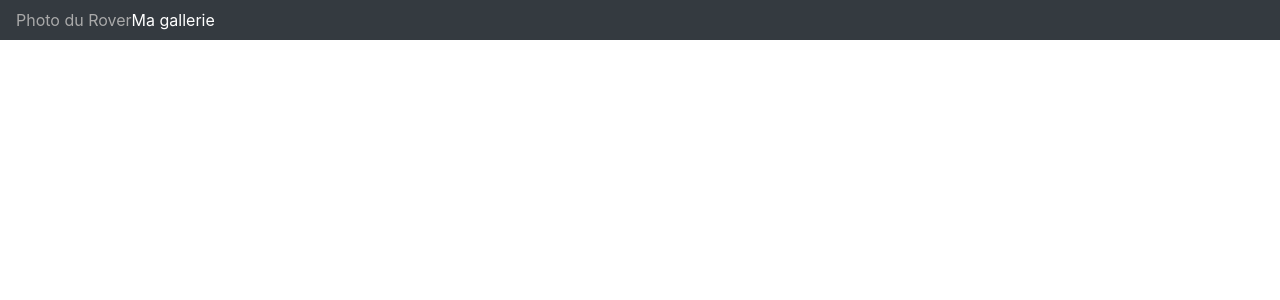
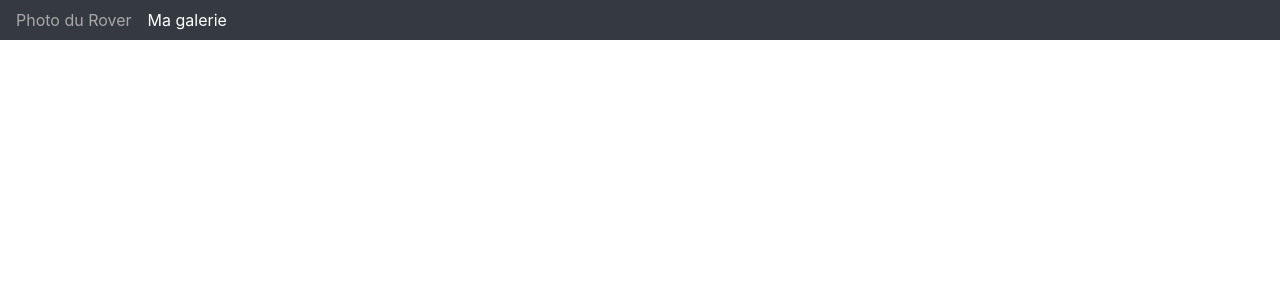
Before and after one commit to Necis77/MarsGallery, an Angular app: page /my-photos-gallery in a window 1280 px wide. Shown: the top 300 px of the page. Built offline with nearby package versions, Linux system fonts and the light colour scheme.

Commit message:
feat: add space between header link

```diff
--- a/src/app/components/header/header.component.html
+++ b/src/app/components/header/header.component.html
@@ -1,10 +1,10 @@
 <nav class='navbar navbar-dark bg-dark navbar-expand-lg'>
     <ul class="navbar-nav">
-        <li class="nav-item active">
+        <li class="nav-item active mr-3">
             <a class="navbar-link" routerLink="/per-days-photos" routerLinkActive="active">Photo du Rover</a>
         </li>
         <li class="nav-item">
-            <a class="navbar-link" routerLink="/my-photos-gallery" routerLinkActive="active">Ma gallerie</a>
+            <a class="navbar-link" routerLink="/my-photos-gallery" routerLinkActive="active">Ma galerie</a>
         </li>
     </ul>
 </nav>
--- a/src/app/list-images/list-images.component.html
+++ b/src/app/list-images/list-images.component.html
@@ -6,7 +6,7 @@
   <input type="text" class="form-control" [(ngModel)] = "Month">
   <label>Year</label>
   <input type="text" class="form-control" [(ngModel)] = "Year">
-  <input type="button" class="active" (click)="refreshImages()">
+  <input type="button" class="btn btn-success active mt-2" value="Rechercher"(click)="refreshImages()">
 </div>
 
 <div class="container-fluid">
```
